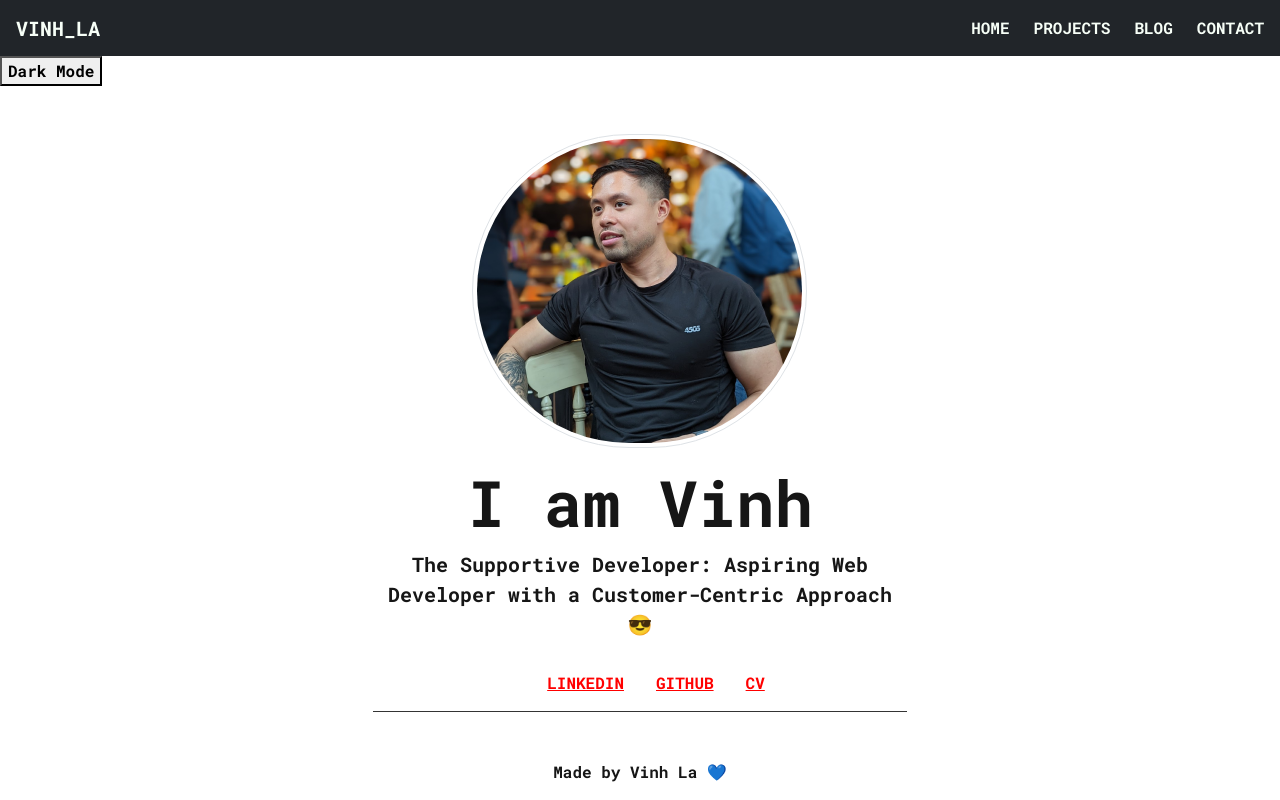
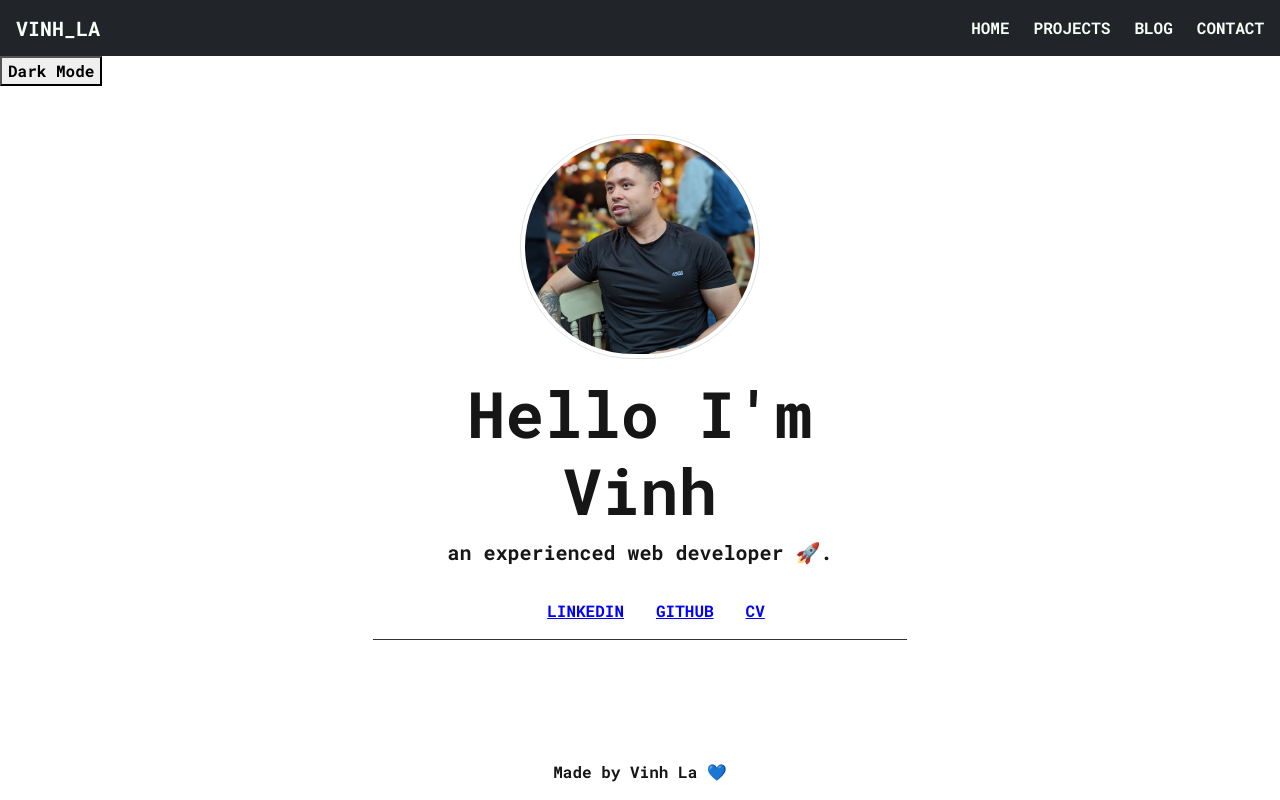
Before and after one commit to VinhKietLa/reactPortfolio, a React (Create React App) app: page / in a window 1280 px wide. Built offline with nearby package versions, Linux system fonts and the light colour scheme; a web font is replaced by a local one.

Commit message:
updating styles and homepage title

```diff
--- a/src/components/pages/Home.jsx
+++ b/src/components/pages/Home.jsx
@@ -11,14 +11,13 @@ function Home() {
           className="pictureofme img-thumbnail rounded-pill Width auto
           mx-auto"
           src={Me}
-          alt="A picture of Vinh"
+          alt="Vinh"
         />
         <div id="herocustom">
           <div className="heroHeading">
-            <h1 className="display-3">I am Vinh</h1>
+            <h1 className="display-3">Hello I'm Vinh</h1>
             <p className="lead">
-              The Supportive Developer: Aspiring Web Developer with a
-              Customer-Centric Approach 😎
+             an experienced web developer 🚀.
             </p>
           </div>
         </div>
--- a/src/css/Home.css
+++ b/src/css/Home.css
@@ -2,6 +2,11 @@
     text-align: center;
     border-bottom: 1px solid #343434;
     margin-bottom: 2rem
+}
+
+.pictureofme {
+    width:15rem;
+    height:15rem;
 }
 
 .pictureofme:hover {
--- a/src/css/index.css
+++ b/src/css/index.css
@@ -29,5 +29,5 @@ color: #161616;
 }
 
 #myLinks {
-  color: red!important;
+  color: blue!important;
 }
```
